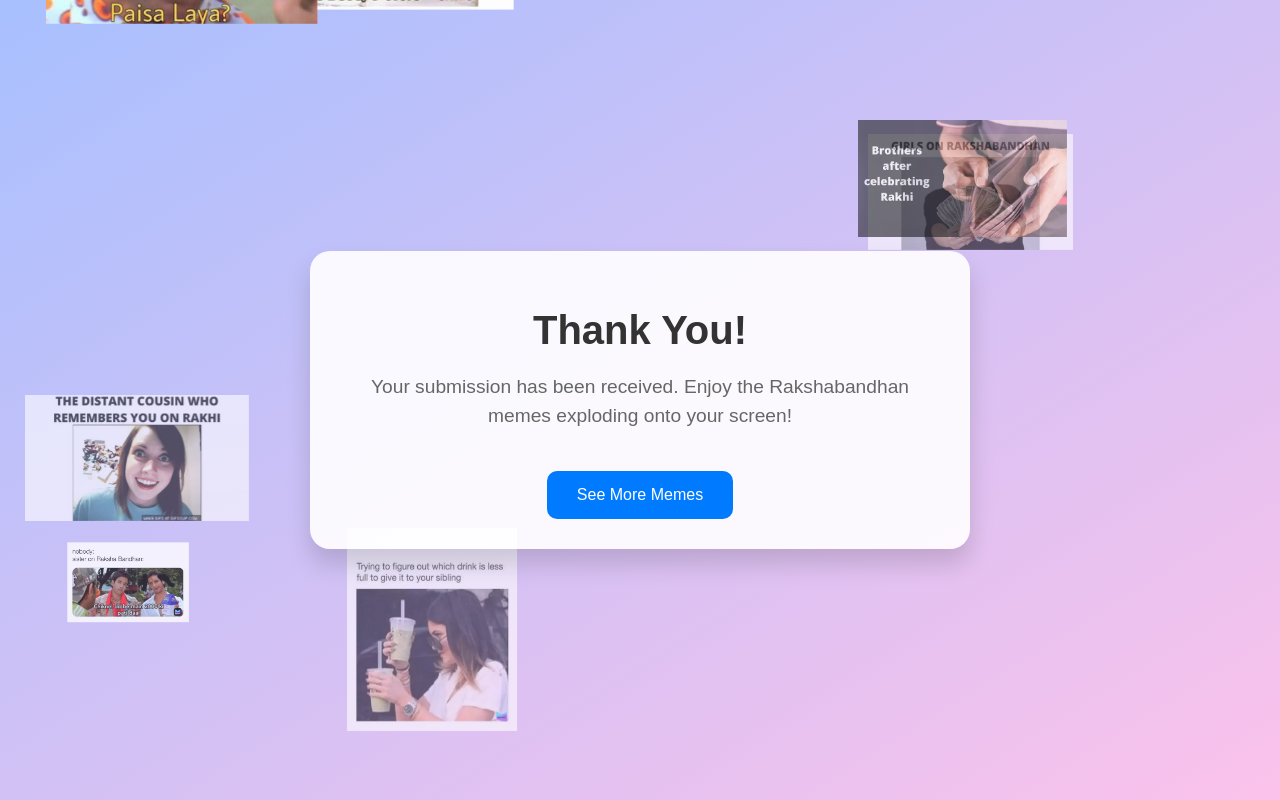
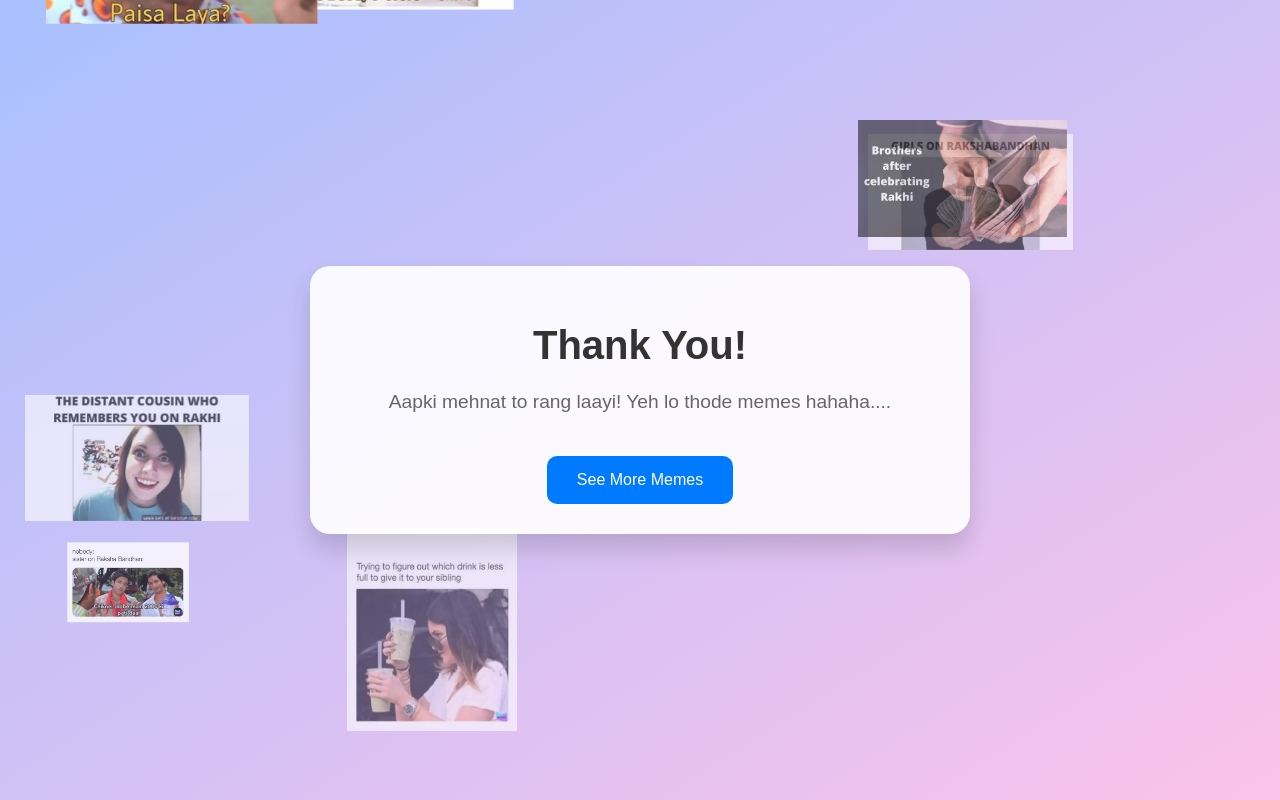
Before and after one commit to StaticGamerYT-India/Rakshabandhan, a plain HTML site: page thankyou.html in a window 1280 px wide. Drawn offline with Linux system fonts and the light colour scheme.

Commit message:
Update thankyou.html

```diff
--- a/thankyou.html
+++ b/thankyou.html
@@ -3,7 +3,7 @@
 <head>
     <meta charset="UTF-8">
     <meta name="viewport" content="width=device-width, initial-scale=1.0">
-    <title>Thank You!</title>
+    <title>Shukriya</title>
     <style>
         body {
     font-family: 'Poppins', sans-serif;
@@ -101,7 +101,7 @@ p {
 
     <div class="container">
         <h1>Thank You!</h1>
-        <p>Your submission has been received. Enjoy the Rakshabandhan memes exploding onto your screen!</p>
+        <p>Aapki mehnat to rang laayi! Yeh lo thode memes hahaha....</p>
         <button class="button" onclick="reloadPage()">See More Memes</button>
     </div>
 
```
